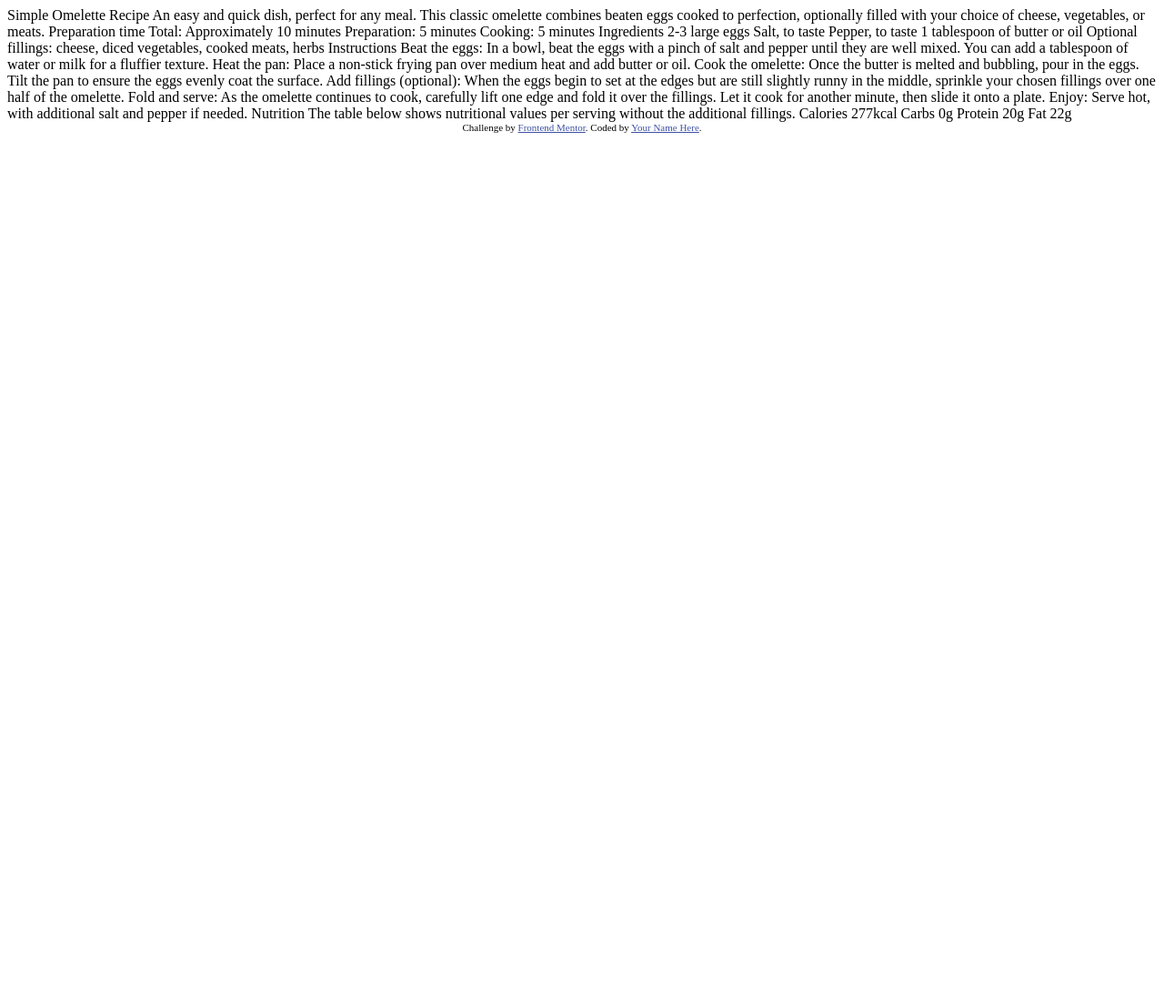
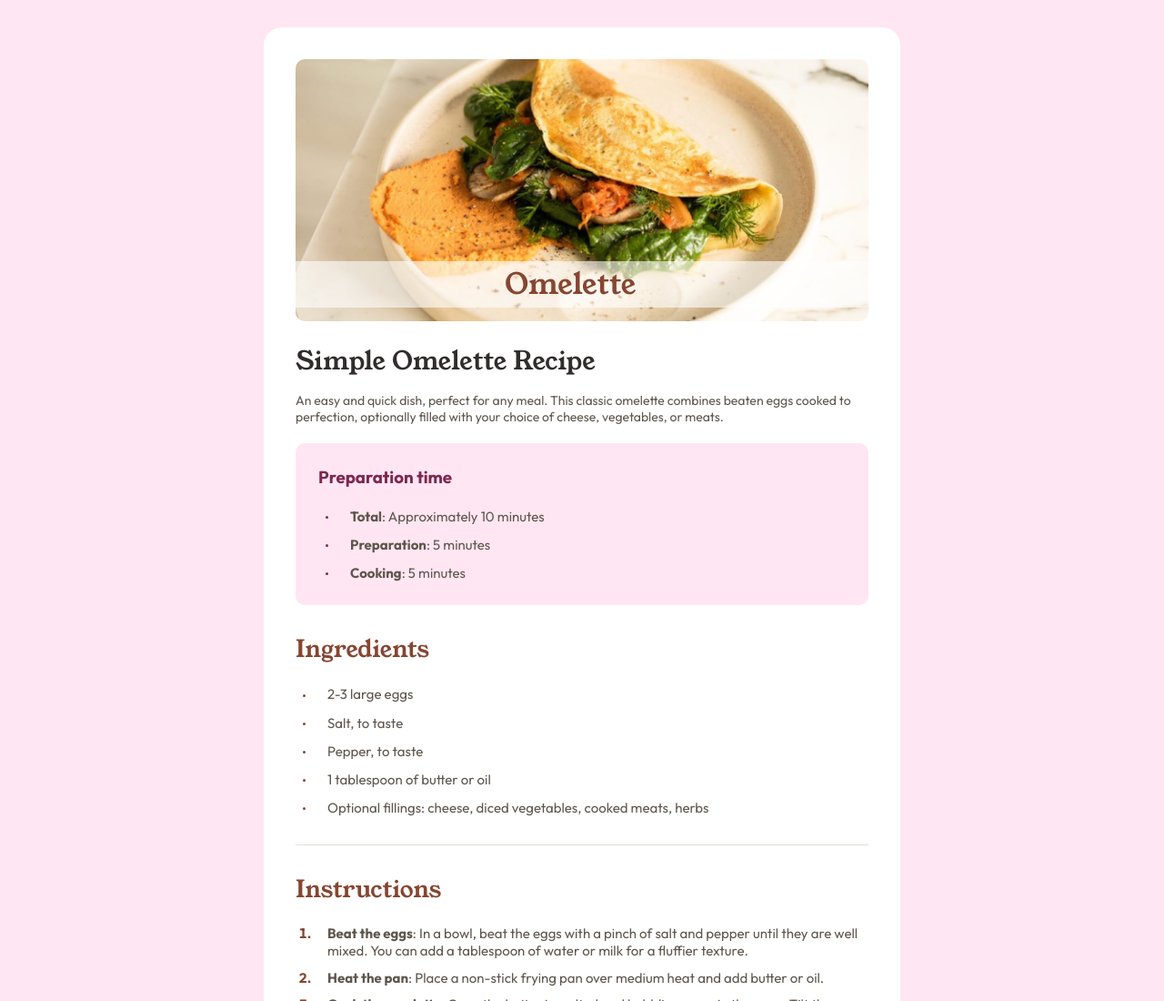
Before and after one commit to phtm-haru/fem-recipe-page, a plain HTML site: page index.html in a window 1280 px wide. Shown: the top 1100 px of the page at 91% size. Before the commit the page ends 800 px from the top, so only its background shows below. Drawn offline with Linux system fonts and the light colour scheme.

Commit message:
Challenge Complete

```diff
--- /dev/null
+++ b/css/style.css
@@ -0,0 +1,283 @@
+/* Fonts */
+@font-face {
+  font-family: "Outfit";
+  src: url(../assets/fonts/outfit/Outfit-VariableFont_wght.ttf)
+      format("truetype"),
+    url(../assets/fonts/outfit/static/Outfit-Black.ttf) format("truetype"),
+    url(../assets/fonts/outfit/static/Outfit-Bold.ttf) format("truetype"),
+    url(../assets/fonts/outfit/static/Outfit-ExtraBold.ttf) format("truetype"),
+    url(../assets/fonts/outfit/static/Outfit-ExtraLight.ttf) format("truetype"),
+    url(../assets/fonts/outfit/static/Outfit-Light.ttf) format("truetype"),
+    url(../assets/fonts/outfit/static/Outfit-Medium.ttf) format("truetype"),
+    url(../assets/fonts/outfit/static/Outfit-Regular.ttf) format("truetype"),
+    url(../assets/fonts/outfit/static/Outfit-SemiBold.ttf) format("truetype"),
+    url(../assets/fonts/outfit/static/Outfit-Thin.ttf) format("truetype");
+}
+
+@font-face {
+  font-family: "Young-Serif";
+  src: url(../assets/fonts/young-serif/YoungSerif-Regular.ttf)
+    format("truetype");
+}
+/* Fonts */
+
+/* Variabels */
+
+/* Colors */
+:root {
+  --main-bg-color: hsl(0, 0%, 100%);
+  --stone-100: hsl(30, 54%, 90%);
+  --stone-150: hsl(30, 18%, 87%);
+  --stone-600: hsl(30, 10%, 34%);
+  --stone-900: hsl(24, 5%, 18%);
+
+  --brown-800: hsl(14, 45%, 36%);
+
+  --rose-800: hsl(332, 51%, 32%);
+  --rose-50: hsl(331, 100%, 95%);
+}
+/* Variabels */
+
+/* CSS Reset */
+* {
+  margin: 0;
+  padding: 0;
+}
+
+*,
+*::before,
+*::after {
+  box-sizing: border-box;
+}
+
+body {
+  background-color: var(--rose-50);
+  font-size: 1rem;
+  font-family: "Outfit", sans-serif;
+}
+
+section {
+  display: flex;
+  flex-direction: column;
+  row-gap: 20px;
+}
+
+h1,
+h2 {
+  color: var(--brown-800);
+  font-weight: 400;
+  font-family: "Young-Serif", sans-serif;
+  font-size: 26px;
+}
+
+ol,
+ul {
+  display: flex;
+  flex-direction: column;
+  row-gap: 10px;
+  padding-left: 20px;
+  color: var(--stone-600);
+}
+
+ol > li,
+ul > li {
+  font-size: 15px;
+  padding-left: 15px;
+  line-height: 130%;
+}
+
+ol > li span {
+  display: inline-block;
+  vertical-align: top;
+}
+
+ul > li span {
+  display: inline-block;
+  vertical-align: middle;
+}
+
+table {
+  border-collapse: collapse;
+  border-spacing: 0;
+}
+
+th,
+td {
+  border-bottom: 1px solid var(--stone-150);
+  padding: 15px;
+}
+
+th {
+  text-align: start;
+  color: var(--stone-600);
+  font-weight: 400;
+}
+
+td {
+  font-weight: 700;
+  color: var(--brown-800);
+}
+/* CSS Reset */
+
+.wrapper {
+  display: flex;
+  flex-direction: column;
+  align-items: center;
+
+  transition: padding 200ms;
+}
+
+.container {
+  display: flex;
+  flex-direction: column;
+  row-gap: 30px;
+  background-color: var(--main-bg-color);
+
+  transition: width 200ms height 200ms border-radius 150ms;
+}
+
+/* Header */
+.header {
+  position: relative;
+  width: 100%;
+  /* border: 1px solid red; */
+}
+
+.recipe__img {
+  width: 100%;
+  height: auto;
+  vertical-align: middle;
+
+  transition: border-radius 150ms;
+}
+
+.recipe__title {
+  background-color: hsla(0, 0%, 100%, 0.6);
+  position: absolute;
+  left: 0;
+  bottom: 10px;
+  padding: 0.2em 2em 0.2em 0.4em;
+  border-top-right-radius: 3px;
+  border-bottom-right-radius: 3px;
+
+  transition: right 200ms, bottom 200ms, text-align 200ms;
+}
+
+.recipe__title h1 {
+  font-size: 1rem;
+
+  transition: font-size 200ms;
+}
+/* Header */
+
+/* Main Content */
+.content {
+  display: flex;
+  flex-direction: column;
+  row-gap: 30px;
+  padding: 0 30px 30px 30px;
+}
+
+.introduction-title {
+  color: var(--stone-900);
+  font-size: 28px;
+  line-height: 100%;
+  font-weight: 400;
+  font-family: "Young-Serif", sans-serif;
+}
+
+.introduction-text {
+  color: var(--stone-600);
+  font-size: 14px;
+}
+
+.recipe__prep-time {
+  display: flex;
+  flex-direction: column;
+  row-gap: 20px;
+  background-color: var(--rose-50);
+  padding: 25px;
+  border-radius: 10px;
+}
+
+.recipe__prep-time h3 {
+  color: var(--rose-800);
+}
+
+.recipe__prep-time ul > li::marker {
+  font-size: 8px;
+  color: var(--rose-800);
+}
+
+.recipe__ingredients,
+.recipe__instructions {
+  padding-bottom: 30px;
+  border-bottom: 1px solid var(--stone-150);
+}
+
+.recipe__ingredients ul > li::marker {
+  font-size: 8px;
+  color: var(--brown-800);
+}
+
+.recipe__instructions ol > li::marker {
+  color: var(--brown-800);
+  font-weight: 700;
+}
+/* Main Content */
+
+/* Footer */
+
+.footer {
+  text-align: center;
+  padding-top: 30px;
+}
+
+.attribution {
+  position: fixed;
+  bottom: 0;
+  font-size: 11px;
+}
+.attribution a {
+  color: hsl(228, 45%, 44%);
+}
+/* Footer */
+
+@media (width <= 800px) {
+  .footer {
+    display: none;
+  }
+}
+
+@media (width >= 800px) {
+  .wrapper {
+    padding: 30px;
+  }
+
+  .container {
+    width: 700px;
+    height: fit-content;
+    border-radius: 20px;
+    padding: 35px;
+  }
+
+  .recipe__img {
+    border-radius: 10px;
+  }
+
+  .content {
+    padding: 0;
+  }
+}
+
+@media (width >= 550px) {
+  .recipe__title {
+    right: 0;
+    bottom: 15px;
+    text-align: center;
+  }
+
+  .recipe__title h1 {
+    font-size: 2rem;
+  }
+}
--- a/index.html
+++ b/index.html
@@ -1,77 +1,154 @@
 <!DOCTYPE html>
 <html lang="en">
   <head>
-  <meta charset="UTF-8">
-  <meta name="viewport" content="width=device-width, initial-scale=1.0"> <!-- displays site properly based on user's device -->
+    <meta charset="UTF-8" />
+    <meta name="viewport" content="width=device-width, initial-scale=1.0" />
+    <!-- displays site properly based on user's device -->
 
-  <link rel="icon" type="image/png" sizes="32x32" href="./assets/images/favicon-32x32.png">
+    <link
+      rel="icon"
+      type="image/png"
+      sizes="32x32"
+      href="./assets/images/favicon-32x32.png"
+    />
 
     <title>Frontend Mentor | Recipe page</title>
-
-  <!-- Feel free to remove these styles or customise in your own stylesheet 👍 -->
-  <style>
-    .attribution { font-size: 11px; text-align: center; }
-    .attribution a { color: hsl(228, 45%, 44%); }
-  </style>
+    <link rel="stylesheet" href="./css/style.css" />
   </head>
   <body>
+    <div class="wrapper">
+      <div class="container">
+        <header class="header">
+          <img
+            src="./assets/images/image-omelette.jpeg"
+            alt="An image of omelette"
+            class="recipe__img"
+          />
+          <div class="recipe__title">
+            <h1>Omelette</h1>
+          </div>
+        </header>
+        <main class="content">
+          <section class="recipe__introduction">
+            <h2 class="introduction-title">Simple Omelette Recipe</h2>
+            <p class="introduction-text">
+              An easy and quick dish, perfect for any meal. This classic
+              omelette combines beaten eggs cooked to perfection, optionally
+              filled with your choice of cheese, vegetables, or meats.
+            </p>
+            <div class="recipe__prep-time">
+              <h3>Preparation time</h3>
+              <ul>
+                <li>
+                  <span><strong>Total</strong>: Approximately 10 minutes</span>
+                </li>
+                <li>
+                  <span><strong>Preparation</strong>: 5 minutes</span>
+                </li>
+                <li>
+                  <span><strong>Cooking</strong>: 5 minutes</span>
+                </li>
+              </ul>
+            </div>
+          </section>
 
-  Simple Omelette Recipe
+          <section class="recipe__ingredients">
+            <h2>Ingredients</h2>
+            <ul>
+              <li><span>2-3 large eggs</span></li>
+              <li><span>Salt, to taste</span></li>
+              <li><span>Pepper, to taste</span></li>
+              <li><span>1 tablespoon of butter or oil</span></li>
+              <li>
+                <span
+                  >Optional fillings: cheese, diced vegetables, cooked meats,
+                  herbs
+                </span>
+              </li>
+            </ul>
+          </section>
 
-  An easy and quick dish, perfect for any meal. This classic omelette combines beaten eggs cooked
-  to perfection, optionally filled with your choice of cheese, vegetables, or meats.
+          <section class="recipe__instructions">
+            <h2>Instructions</h2>
+            <ol>
+              <li>
+                <span
+                  ><strong>Beat the eggs</strong>: In a bowl, beat the eggs with
+                  a pinch of salt and pepper until they are well mixed. You can
+                  add a tablespoon of water or milk for a fluffier texture.
+                </span>
+              </li>
+              <li>
+                <span
+                  ><strong>Heat the pan</strong>: Place a non-stick frying pan
+                  over medium heat and add butter or oil.
+                </span>
+              </li>
+              <li>
+                <span>
+                  <strong>Cook the omelette</strong>: Once the butter is melted
+                  and bubbling, pour in the eggs. Tilt the pan to ensure the
+                  eggs evenly coat the surface.
+                </span>
+              </li>
+              <li>
+                <span>
+                  <strong>Add fillings (optional)</strong>: When the eggs begin
+                  to set at the edges but are still slightly runny in the
+                  middle, sprinkle your chosen fillings over one half of the
+                  omelette.
+                </span>
+              </li>
+              <li>
+                <span>
+                  <strong>Fold and serve</strong>: As the omelette continues to
+                  cook, carefully lift one edge and fold it over the fillings.
+                  Let it cook for another minute, then slide it onto a plate.
+                </span>
+              </li>
+              <li>
+                <span>
+                  <strong>Enjoy</strong>: Serve hot, with additional salt and
+                  pepper if needed.
+                </span>
+              </li>
+            </ol>
+          </section>
 
-  Preparation time
-
-  Total: Approximately 10 minutes
-  Preparation: 5 minutes
-  Cooking: 5 minutes
-
-  Ingredients
-
-  2-3 large eggs
-  Salt, to taste
-  Pepper, to taste
-  1 tablespoon of butter or oil
-  Optional fillings: cheese, diced vegetables, cooked meats, herbs
-
-  Instructions
-
-  Beat the eggs: In a bowl, beat the eggs with a pinch of salt and pepper until they are well mixed.
-  You can add a tablespoon of water or milk for a fluffier texture.
-
-  Heat the pan: Place a non-stick frying pan over medium heat and add butter or oil.
-
-  Cook the omelette: Once the butter is melted and bubbling, pour in the eggs. Tilt the pan to ensure
-  the eggs evenly coat the surface.
-
-  Add fillings (optional): When the eggs begin to set at the edges but are still slightly runny in the
-  middle, sprinkle your chosen fillings over one half of the omelette.
-
-  Fold and serve: As the omelette continues to cook, carefully lift one edge and fold it over the
-  fillings. Let it cook for another minute, then slide it onto a plate.
-
-  Enjoy: Serve hot, with additional salt and pepper if needed.
-
-  Nutrition
-
-  The table below shows nutritional values per serving without the additional fillings.
-
-  Calories
-  277kcal
-
-  Carbs
-  0g
-
-  Protein
-  20g
-
-  Fat
-  22g
-
-  <div class="attribution">
-    Challenge by <a href="https://www.frontendmentor.io?ref=challenge" target="_blank">Frontend Mentor</a>.
-    Coded by <a href="#">Your Name Here</a>.
+          <section class="recipe__nutrition">
+            <h2>Nutrition</h2>
+            <p class="introduction-text">
+              The table below shows nutritional values per serving without the
+              additional fillings.
+            </p>
+            <table>
+              <tr>
+                <th>Calories</th>
+                <td>278kcal</td>
+              </tr>
+              <tr>
+                <th>Carbs</th>
+                <td>0g</td>
+              </tr>
+              <tr>
+                <th>Protein</th>
+                <td>20g</td>
+              </tr>
+              <tr>
+                <th>Fat</th>
+                <td>22g</td>
+              </tr>
+            </table>
+          </section>
+        </main>
+      </div>
+      <footer class="footer">
+        Challenge by
+        <a href="https://www.frontendmentor.io?ref=challenge" target="_blank"
+          >Frontend Mentor</a
+        >. Coded by
+        <a href="https://www.frontendmentor.io/profile/phtm-haru">Haru</a>.
+      </footer>
     </div>
   </body>
 </html>
```
Also changed, not shown: screenshot.png (added), 1 other file. Lines whose indentation alone changed are shown as unchanged.
